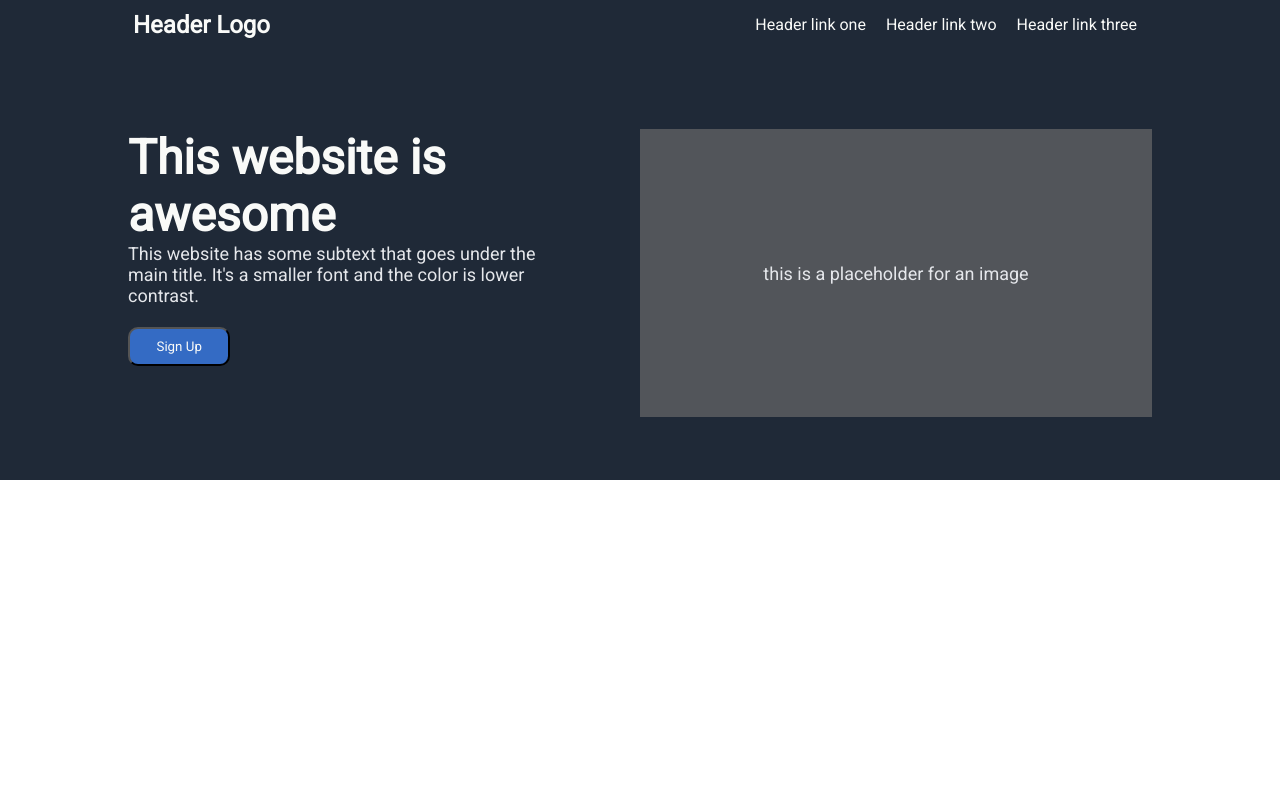
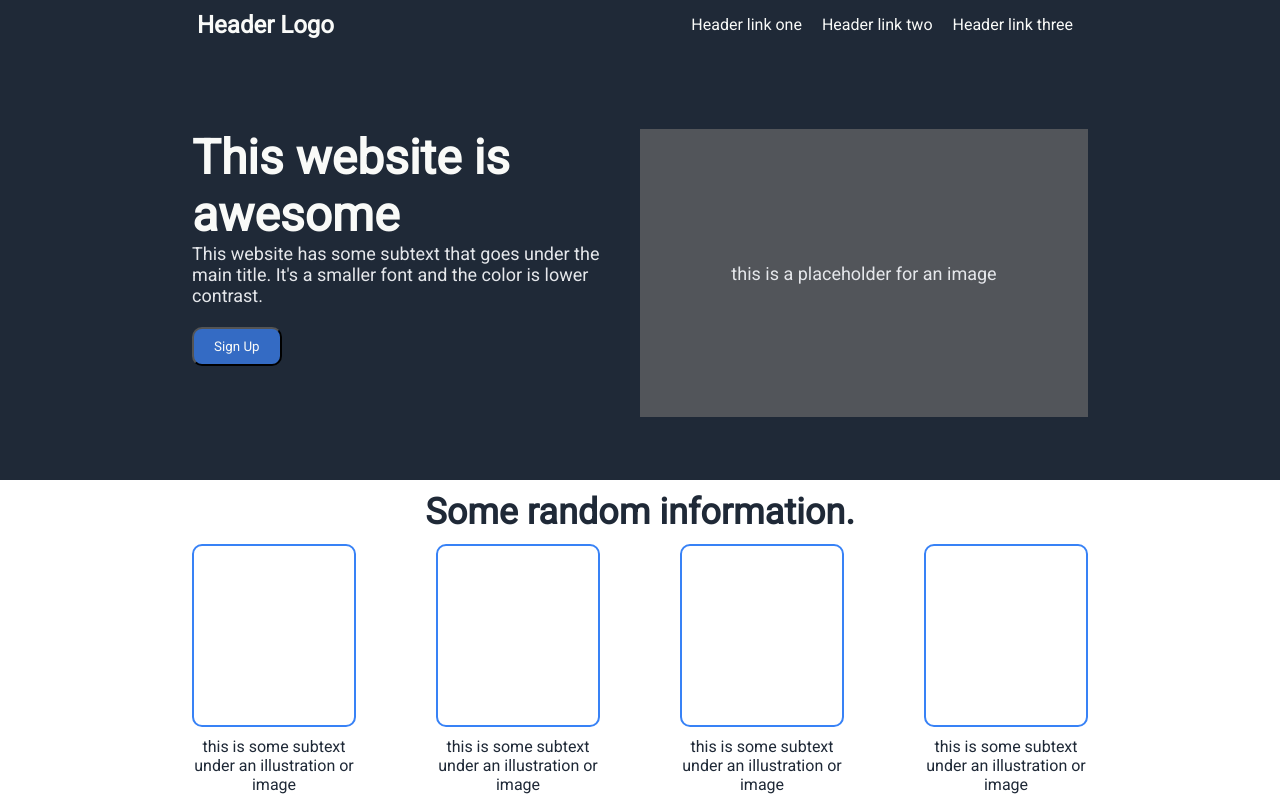
Before and after one commit to saaahilhussain/landing-page, a plain HTML site: page index.html in a window 1280 px wide. Drawn offline with Linux system fonts and the light colour scheme.

Commit message:
Cards section completed

```diff
--- a/index.html
+++ b/index.html
@@ -40,5 +40,26 @@
             </div>
         </div>
     </div>
+    <div class="container2">
+        <div class="head">Some random information.</div>
+        <div class="cards">
+            <div class="card">
+                <div class="card-img"></div>
+                <div class="card-txt">this is some subtext under an illustration or image</div>
+            </div>
+            <div class="card">
+                <div class="card-img"></div>
+                <div class="card-txt">this is some subtext under an illustration or image</div>
+            </div>
+            <div class="card">
+                <div class="card-img"></div>
+                <div class="card-txt">this is some subtext under an illustration or image</div>
+            </div>
+            <div class="card">
+                <div class="card-img"></div>
+                <div class="card-txt">this is some subtext under an illustration or image</div>
+            </div>
+        </div>
+    </div>
 </body>
 </html>
--- a/style.css
+++ b/style.css
@@ -1,5 +1,6 @@
 *{
     margin: 0;
+    padding: 0;
     font-family: "roboto", sans-serif;
 }
 .container1{
@@ -9,8 +10,8 @@
 .nav{
     color: #F9FAF8;
     padding: 5px;
-    margin-left: 10vw;
-    margin-right: 10vw;
+    margin-left: 15vw;
+    margin-right: 15vw;
     display: flex;
     justify-content: space-between;
 }
@@ -18,6 +19,7 @@
     align-content: center;
     font-weight: 900;
     font-size: 24px;
+    padding: 5px 5px 5px 0;
 }
 ul{
     display:flex;
@@ -31,8 +33,8 @@ li{
     height: 60%;
 
     justify-content: center;
-    margin-left: 10vw;
-    margin-right: 10vw;
+    margin-left: 15vw;
+    margin-right: 15vw;
     margin-top: 10vh; display: flex;
     margin-bottom: 10vh;
 }
@@ -67,3 +69,37 @@ li{
     width: 20%;
 
 }
+.container2{
+    height: 40vh;
+    display: flex;
+    align-items: center;
+    flex-direction: column;
+}
+.head{
+    font-size: 36px;
+    color: #1f2937;
+    font-weight: 900;
+    height: 20%;
+    align-content: center;
+}
+.cards{
+    display: flex;
+    height: 70%;
+    width: 70vw;
+    /* background-color: #E5E7EB; */
+    margin-left: 15vw;
+    margin-right: 15vw;
+    justify-content: space-between;
+    gap: 80px
+}
+.card-img{
+    height: 80%;
+    border: 2px solid #3882F6;
+    border-radius: 10px;
+}
+.card-txt{
+    margin-top: 10px;
+    /* align-self: flex-end; */
+    text-align: center;
+    color: #1f2937;
+}
```
